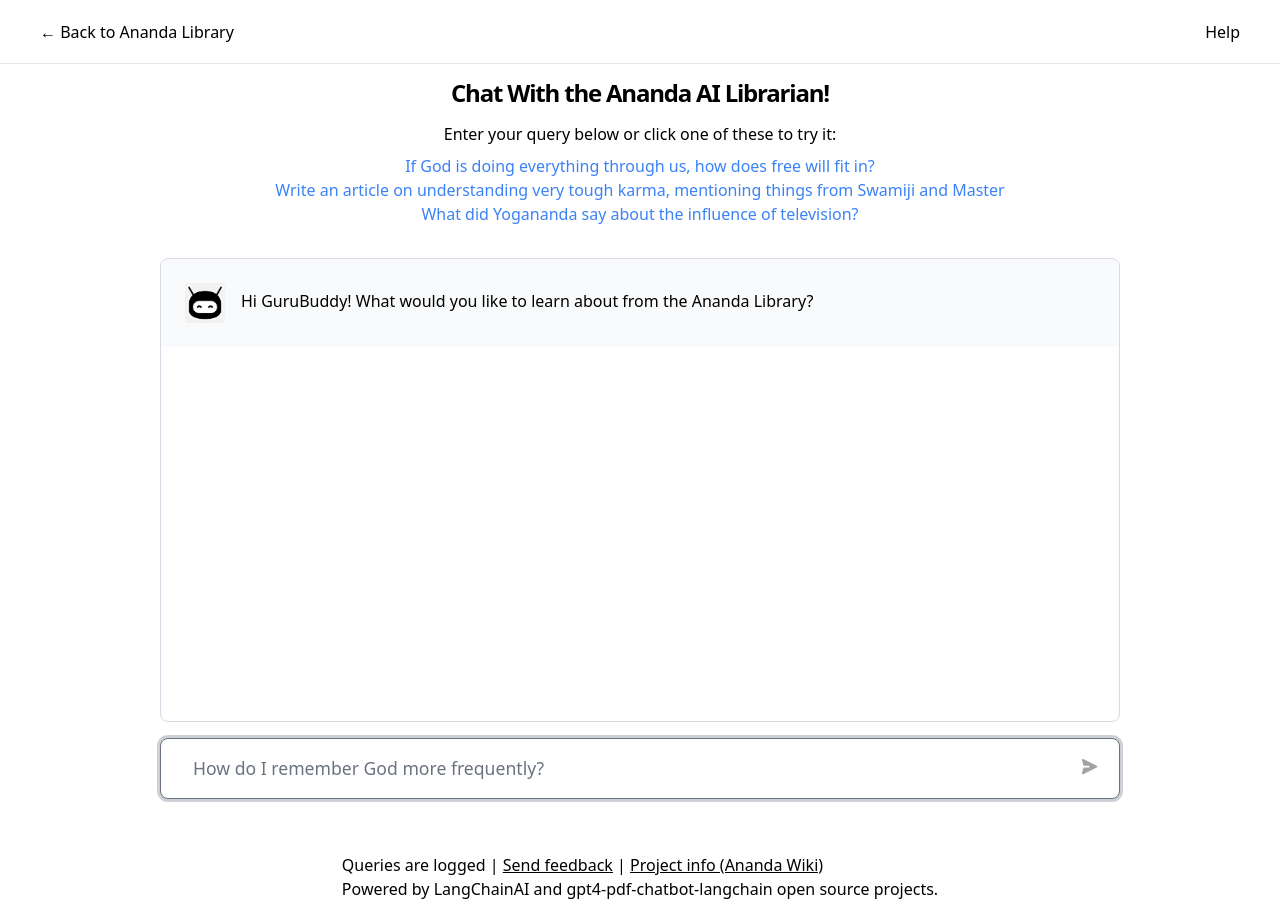
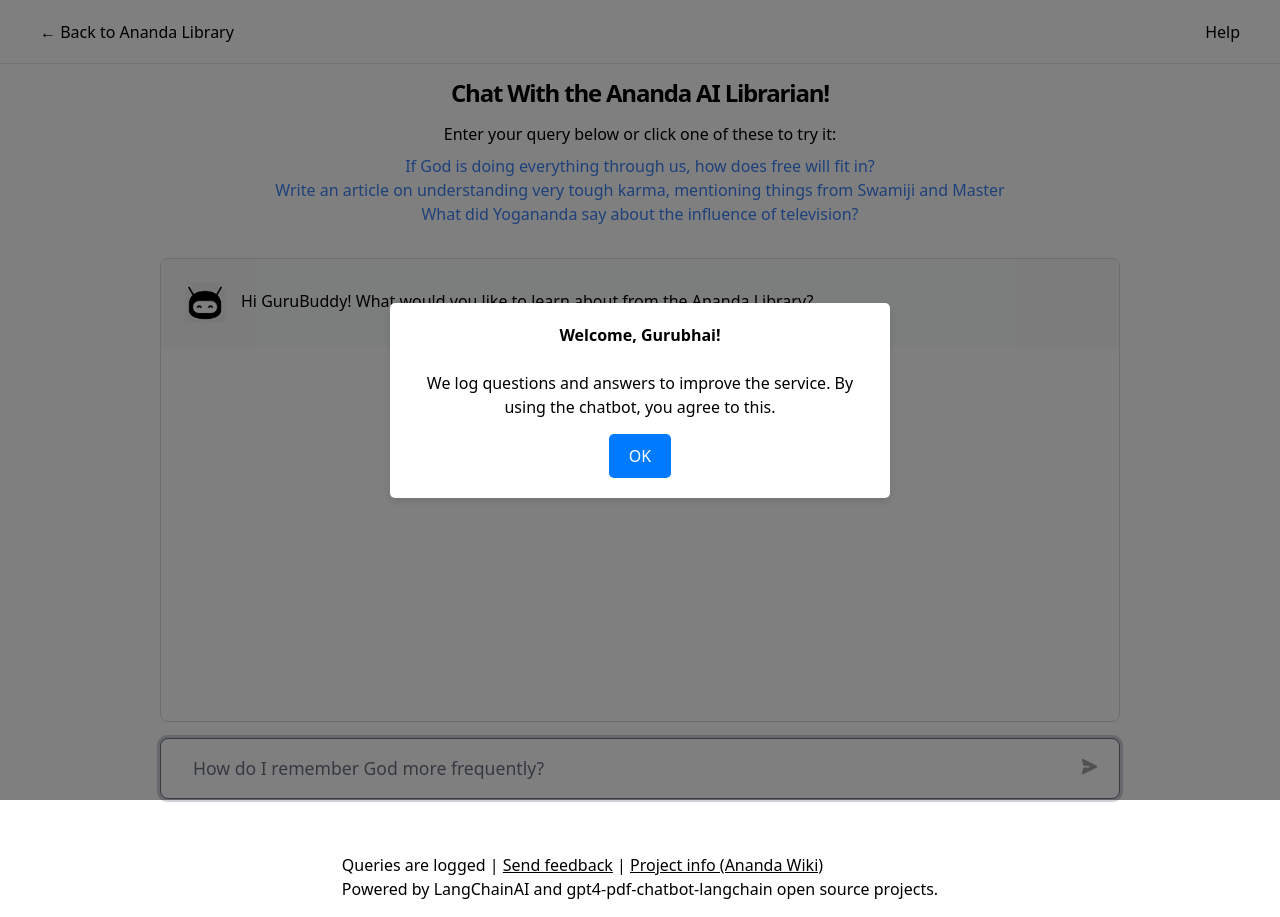
Before and after one commit to mayooear/gpt4-pdf-chatbot-langchain, a Next.js app: page / in a window 1280 px wide. Built offline with nearby package versions, Linux system fonts and the light colour scheme.

Commit message:
add new visitor popup to tell that we log queries

```diff
--- a/package.json
+++ b/package.json
@@ -21,6 +21,7 @@
     "aws-sdk": "^2.1545.0",
     "clsx": "^1.2.1",
     "dotenv": "^16.0.3",
+    "js-cookie": "^3.0.5",
     "langchain": "^0.0.186",
     "lucide-react": "^0.125.0",
     "next": "13.2.3",
@@ -32,6 +33,7 @@
     "tailwind-merge": "^1.10.0"
   },
   "devDependencies": {
+    "@types/js-cookie": "^3.0.6",
     "@types/node": "^18.14.6",
     "@types/react": "^18.0.28",
     "@types/react-dom": "^18.0.11",
--- a/pages/index.tsx
+++ b/pages/index.tsx
@@ -1,4 +1,5 @@
 import { useRef, useState, useEffect } from 'react';
+import Cookies from 'js-cookie';
 import Layout from '@/components/layout';
 import styles from '@/styles/Home.module.css';
 import { Message } from '@/types/chat';
@@ -8,12 +9,6 @@
 import gfm from 'remark-gfm';
 import LoadingDots from '@/components/ui/LoadingDots';
 import { Document } from 'langchain/document';
-import {
-  Accordion,
-  AccordionContent,
-  AccordionItem,
-  AccordionTrigger,
-} from '@/components/ui/accordion';
 
 export default function Home() {
   const [query, setQuery] = useState<string>('');
@@ -38,6 +33,26 @@
 
   const messageListRef = useRef<HTMLDivElement>(null);
   const textAreaRef = useRef<HTMLTextAreaElement>(null);
+
+  // Popup message
+  const currentMessageVersion = '1.0';
+  const [showPopup, setShowPopup] = useState(false);
+  useEffect(() => {
+    const seenMessageVersion = Cookies.get('seenMessageVersion');
+    if (seenMessageVersion !== currentMessageVersion) {
+      setShowPopup(true);
+    }
+  }, [currentMessageVersion]);
+
+  const handleClosePopup = () => {
+    // Update the cookie with the current message version
+    Cookies.set('seenMessageVersion', currentMessageVersion, {
+      expires: 365,
+      sameSite: 'Lax',
+      secure: true
+    });
+    setShowPopup(false);
+  };
 
   const queries = [
     "Give me three tips on improving meditation habits",
@@ -192,6 +207,19 @@
   };
   return (
     <>
+      {showPopup && (
+        <div className={styles.popupOverlay}>
+          <div className={styles.popupContainer}>
+            <div className={styles.popupMessage}>
+              <p><strong>Welcome, Gurubhai!</strong></p>
+              <br />
+              <p>We log questions and answers to improve the service. By using the chatbot,
+                you agree to this.</p>
+              <button onClick={handleClosePopup} className={styles.closeButton}>OK</button>
+            </div>
+          </div>
+        </div>
+      )}
       <Layout>
         <div className="mx-auto flex flex-col gap-4">
           <h1 className="text-2xl font-bold leading-[1.1] tracking-tighter text-center">
--- a/styles/Home.module.css
+++ b/styles/Home.module.css
@@ -320,3 +320,49 @@
     text-align: center;
   }
 }
+
+/* Add to your Home.module.css or equivalent stylesheet */
+
+.popupOverlay {
+  position: fixed;
+  top: 0;
+  left: 0;
+  width: 100%;
+  height: 100%;
+  background-color: rgba(0, 0, 0, 0.5); /* Semi-transparent background */
+  display: flex;
+  justify-content: center;
+  align-items: center;
+  z-index: 1000; /* Ensure it's above everything else */
+}
+
+.popupContainer {
+  background: white;
+  padding: 20px;
+  border-radius: 5px;
+  box-shadow: 0 4px 8px rgba(0, 0, 0, 0.1); /* Drop shadow */
+  z-index: 1001; /* Above the overlay */
+  max-width: 500px; /* Or any other max-width */
+  margin: auto; /* Center the container */
+  position: relative; /* Relative to the overlay */
+  width: 90%; /* Responsive width */
+}
+
+.popupMessage {
+  text-align: center;
+}
+
+.closeButton {
+  background-color: #007bff; /* Bootstrap primary blue */
+  color: white;
+  border: none;
+  padding: 10px 20px;
+  margin-top: 15px;
+  border-radius: 5px;
+  cursor: pointer;
+  outline: none;
+}
+
+.closeButton:hover {
+  background-color: #0056b3; /* Darker blue on hover */
+}
```
Also changed, not shown: 2 other files (tests, documents, lock files or other folders).
